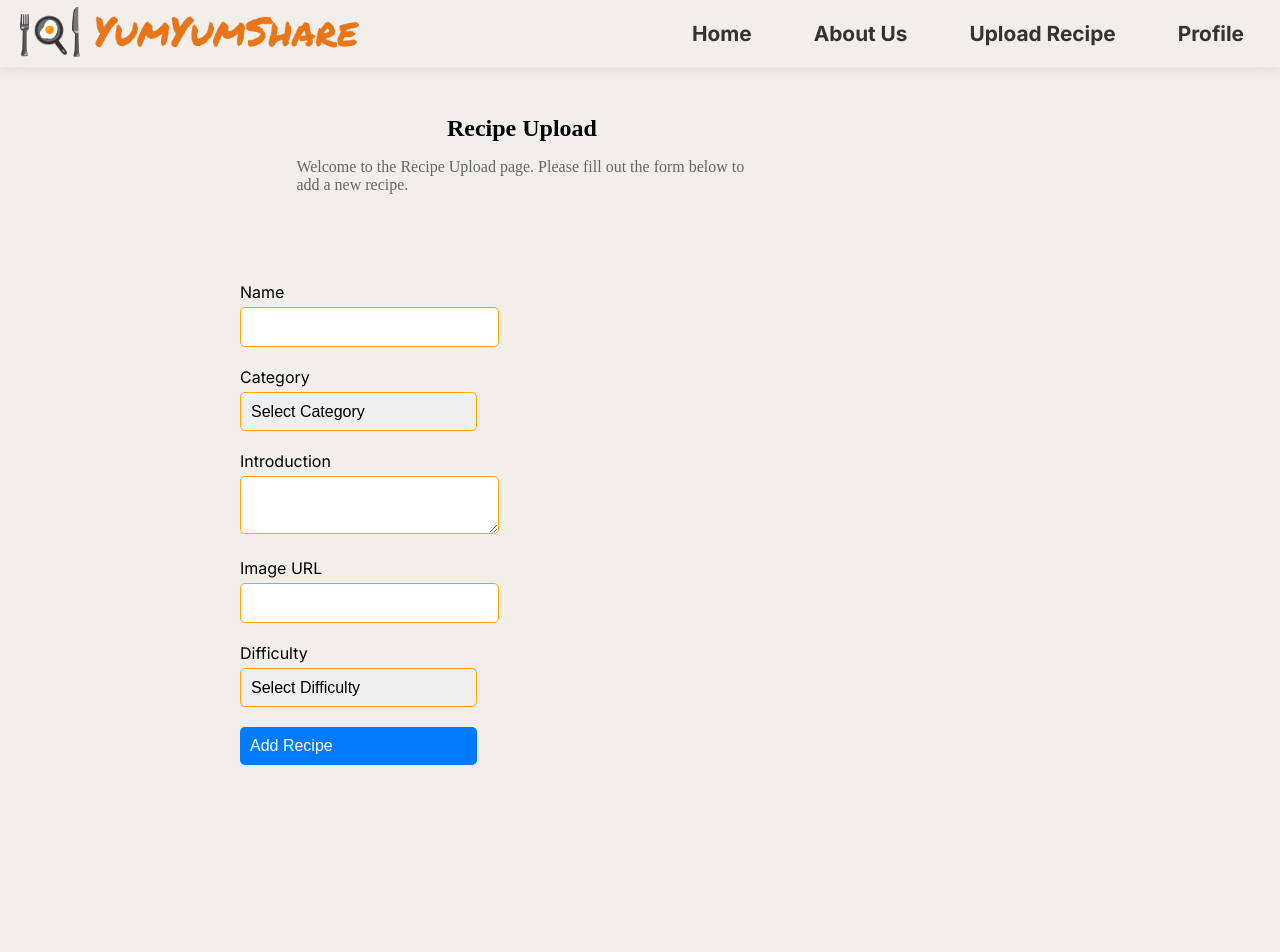
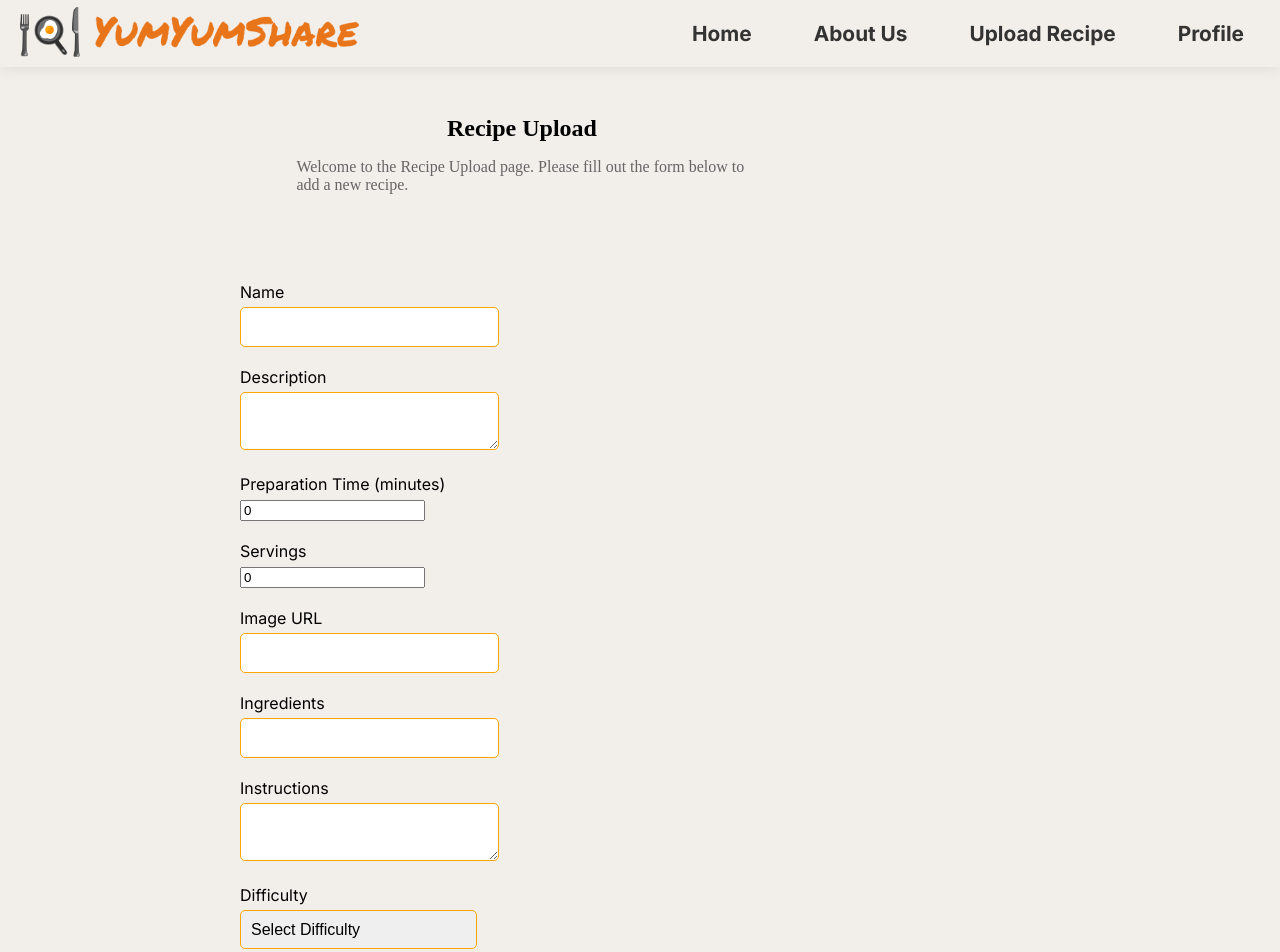
Before and after one commit to Parnian-Zrb/FinalProjectFE, a React (Vite) app: page /recipe-upload in a window 1280 px wide. Shown: the top 952 px of the page. Before the commit the page ends 800 px from the top, so only its background shows below. Built offline with nearby package versions, Linux system fonts and the light colour scheme.

Commit message:
recipe upload updated

```diff
--- a/src/pages/RecipeUpload.tsx
+++ b/src/pages/RecipeUpload.tsx
@@ -37,7 +37,6 @@ const Header = () => {
   return (
     <header className="header">
       <h1>Recipe Upload</h1>
-
       <p>
         {" "}
         Welcome to the Recipe Upload page. Please fill out the form below to add
@@ -80,10 +79,7 @@ const RecipeUpload: React.FC = () => {
 
   return (
     <div className="container">
-      {/* Header */}
       <Header />
-
-      {/* Recipe Upload Form */}
       <form onSubmit={formik.handleSubmit} className="form">
         <div className="form-group">
           <label htmlFor="name">Name</label>
@@ -100,39 +96,47 @@ const RecipeUpload: React.FC = () => {
           )}
         </div>
 
-        {/* Dropdown list for category */}
         <div className="form-group">
-          <label htmlFor="category">Category</label>
-          <select
-            id="category"
-            name="category"
+          <label htmlFor="description">Description</label>
+          <textarea
+            id="description"
+            name="description"
             onChange={formik.handleChange}
+            value={formik.values.description}
             onBlur={formik.handleBlur}
-            value={formik.values.category}
-          >
-            <option value="">Select Category</option>
-            <option value="Vegetarian">Vegetarian</option>
-            <option value="Gluten-Free">Gluten-Free</option>
-            <option value="High-Protein">High-Protein</option>
-            <option value="Quick-and-Easy">Quick-and-Easy</option>
-            <option value="Desserts">Desserts</option>
-          </select>
-          {formik.touched.category && formik.errors.category && (
-            <div className="error">{formik.errors.category}</div>
+          />
+          {formik.touched.description && formik.errors.description && (
+            <div className="error">{formik.errors.description}</div>
           )}
         </div>
 
         <div className="form-group">
-          <label htmlFor="introduction">Introduction</label>
-          <textarea
-            id="introduction"
-            name="introduction"
+          <label htmlFor="preparationTime">Preparation Time (minutes)</label>
+          <input
+            id="preparationTime"
+            name="preparationTime"
+            type="number"
             onChange={formik.handleChange}
-            value={formik.values.introduction}
+            value={formik.values.preparationTime}
             onBlur={formik.handleBlur}
           />
-          {formik.touched.introduction && formik.errors.introduction && (
-            <div className="error">{formik.errors.introduction}</div>
+          {formik.touched.preparationTime && formik.errors.preparationTime && (
+            <div className="error">{formik.errors.preparationTime}</div>
+          )}
+        </div>
+
+        <div className="form-group">
+          <label htmlFor="servings">Servings</label>
+          <input
+            id="servings"
+            name="servings"
+            type="number"
+            onChange={formik.handleChange}
+            value={formik.values.servings}
+            onBlur={formik.handleBlur}
+          />
+          {formik.touched.servings && formik.errors.servings && (
+            <div className="error">{formik.errors.servings}</div>
           )}
         </div>
 
@@ -151,7 +155,35 @@ const RecipeUpload: React.FC = () => {
           )}
         </div>
 
-        {/* Select input for difficulty */}
+        <div className="form-group">
+          <label htmlFor="ingredients">Ingredients</label>
+          <input
+            id="ingredients"
+            name="ingredients"
+            type="text"
+            onChange={formik.handleChange}
+            value={formik.values.ingredients}
+            onBlur={formik.handleBlur}
+          />
+          {formik.touched.ingredients && formik.errors.ingredients && (
+            <div className="error">{formik.errors.ingredients}</div>
+          )}
+        </div>
+
+        <div className="form-group">
+          <label htmlFor="instructions">Instructions</label>
+          <textarea
+            id="instructions"
+            name="instructions"
+            onChange={formik.handleChange}
+            value={formik.values.instructions}
+            onBlur={formik.handleBlur}
+          />
+          {formik.touched.instructions && formik.errors.instructions && (
+            <div className="error">{formik.errors.instructions}</div>
+          )}
+        </div>
+
         <div className="form-group">
           <label htmlFor="difficulty">Difficulty</label>
           <select
@@ -162,12 +194,34 @@ const RecipeUpload: React.FC = () => {
             value={formik.values.difficulty}
           >
             <option value="">Select Difficulty</option>
-            <option value="Easy">Easy</option>
-            <option value="Intermediate">Intermediate</option>
-            <option value="Difficult">Difficult</option>
+            <option value="easy">Easy</option>
+            <option value="medium">Medium</option>
+            <option value="difficult">Difficult</option>
           </select>
           {formik.touched.difficulty && formik.errors.difficulty && (
             <div className="error">{formik.errors.difficulty}</div>
+          )}
+        </div>
+
+        <div className="form-group">
+          <label htmlFor="category">Category</label>
+          <select
+            id="category"
+            name="category"
+            onChange={formik.handleChange}
+            onBlur={formik.handleBlur}
+            value={formik.values.category}
+          >
+            <option value="">Select Category</option>
+            <option value="Vegetarian">Vegetarian</option>
+            <option value="Gluten-Free">Gluten-Free</option>
+            <option value="High-Protein">High-Protein</option>
+            <option
+            value="Quick-and-Easy">Quick-and-Easy</option>
+            <option value="Desserts">Desserts</option>
+          </select>
+          {formik.touched.category && formik.errors.category && (
+            <div className="error">{formik.errors.category}</div>
           )}
         </div>
 
@@ -176,5 +230,4 @@ const RecipeUpload: React.FC = () => {
     </div>
   );
 };
-
 export default RecipeUpload;
```
